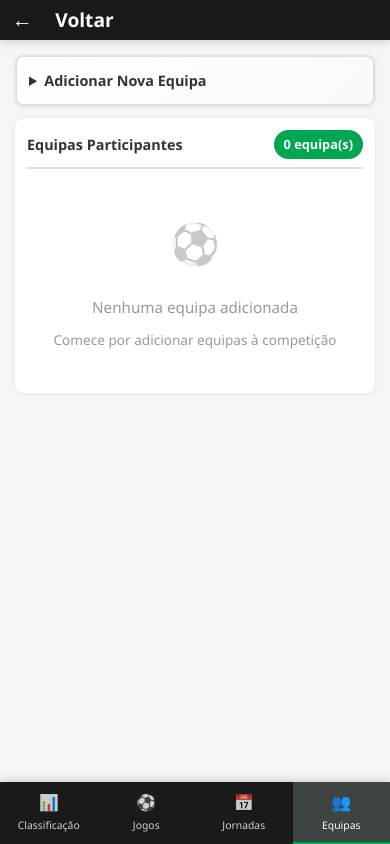
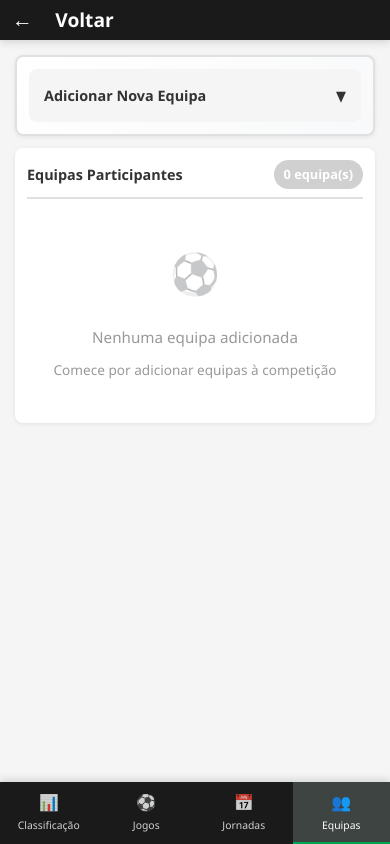
Before and after one commit to GoncaloAzev14/futsal_manager, an Angular app in the folder futsal-manager/: page /league/teams in a window 390 px wide. Built offline with nearby package versions, Linux system fonts and the light colour scheme.

Commit message:
enhance standings display with medal icons and improve team creation validation

```diff
--- a/futsal-manager/src/app/standings/standings.component.html
+++ b/futsal-manager/src/app/standings/standings.component.html
@@ -7,7 +7,12 @@
     </thead>
     <tbody>
       <tr *ngFor="let r of rows; let i = index">
-        <td>{{ i + 1 }}</td>
+        <td>
+          <span *ngIf="i === 0">🥇</span>
+          <span *ngIf="i === 1">🥈</span>
+          <span *ngIf="i === 2">🥉</span>
+          <span *ngIf="i > 2">{{ i + 1 }}º</span>
+        </td>
         <td>{{ r.teamName }}</td>
         <td>{{ r.points }}</td>
         <td>{{ r.played }}</td>
--- a/futsal-manager/src/app/team.service.ts
+++ b/futsal-manager/src/app/team.service.ts
@@ -9,6 +9,12 @@ export class TeamService {
   constructor(private db: AppDB) {}
 
   async createTeam(name: string, shortName?: string) {
+    const existing = await this.db.teams.where('name').equalsIgnoreCase(name).first();
+    if (existing) {
+      alert(`A equipa "${name}" já existe.`);
+      return null;
+    }
+
     const team: Team = {
       id: uuidv4(),
       name,
--- a/futsal-manager/src/app/teams/teams.component.html
+++ b/futsal-manager/src/app/teams/teams.component.html
@@ -19,7 +19,6 @@
         </div>
 
         <button class="btn-primary btn-large" (click)="add()">
-          <span class="btn-icon">➕</span>
           <span>Adicionar Equipa</span>
         </button>
       </div>
--- a/futsal-manager/src/styles.scss
+++ b/futsal-manager/src/styles.scss
@@ -204,14 +204,14 @@ button, .btn {
 }
 
 button.btn-primary, .btn-primary {
-  background: var(--primary-color);
+  background: rgb(208, 208, 208);
   color: white;
 }
 
 button.btn-primary:hover, .btn-primary:hover {
-  background: var(--primary-dark);
+  background: rgb(155, 155, 155);
   transform: translateY(-2px);
-  box-shadow: var(--shadow-hover);
+  box-shadow: rgb(96, 96, 96);
 }
 
 button.btn-danger, .btn-danger {
@@ -1200,7 +1200,7 @@ input[type="file"]::-webkit-file-upload-button:hover {
   justify-content: center;
   gap: 10px;
   border-radius: 12px;
-  box-shadow: 0 4px 12px rgba(0, 166, 81, 0.3);
+  box-shadow: 0 4px 12px rgba(34, 34, 34, 0.3);
 }
 
 .btn-large:hover {
@@ -1212,7 +1212,7 @@ input[type="file"]::-webkit-file-upload-button:hover {
 }
 
 .teams-count-badge {
-  background: var(--primary-color);
+  background: rgb(208, 208, 208);
   color: white;
   padding: 6px 16px;
   border-radius: 20px;
@@ -1742,6 +1742,7 @@ input[type="file"]::-webkit-file-upload-button:hover {
   .container {
     margin-top: -70px;
     max-width: 100%;
+    padding-bottom: 75px;
   }
 
   /* Card optimizations */
@@ -1910,15 +1911,20 @@ input[type="file"]::-webkit-file-upload-button:hover {
 
   /* Standings Table Mobile */
   table {
+    width: 100%;
+    border-collapse: collapse;
     font-size: 0.7rem;
+    text-align: center;
   }
 
   th, td {
     padding: 6px 3px;
+    border-bottom: 1px solid #ddd;
   }
 
   th {
     font-size: 0.65rem;
+    text-align: center;
   }
 
   /* Empty States */
@@ -2015,6 +2021,58 @@ input[type="file"]::-webkit-file-upload-button:hover {
     white-space: nowrap;
   }
 
+  details {
+    &[open] {
+      > *:not(summary) {
+        animation: slideDown 0.3s ease;
+      }
+    }
+  }
+
+  @keyframes slideDown {
+    from {
+      opacity: 0;
+      transform: translateY(-10px);
+    }
+    to {
+      opacity: 1;
+      transform: translateY(0);
+    }
+  }
+}
+
+details {
+  width: 100%;
+
+  &[open] summary {
+    margin-bottom: 15px;
+  }
+}
+
+summary {
+  cursor: pointer;
+  user-select: none;
+  padding: 15px;
+  background: var(--bg-primary);
+  border-radius: 8px;
+  font-weight: 600;
+  list-style: none; /* Remove default arrow */
+  display: flex;
+  justify-content: space-between;
+  align-items: center;
+
+  &::-webkit-details-marker {
+    display: none; /* Remove default arrow on Safari */
+  }
+
+  &::after {
+    content: '▼';
+    transition: transform 0.3s ease;
+  }
+}
+
+details[open] summary::after {
+  transform: rotate(180deg);
 }
 
 /* Extra small phones */
```
